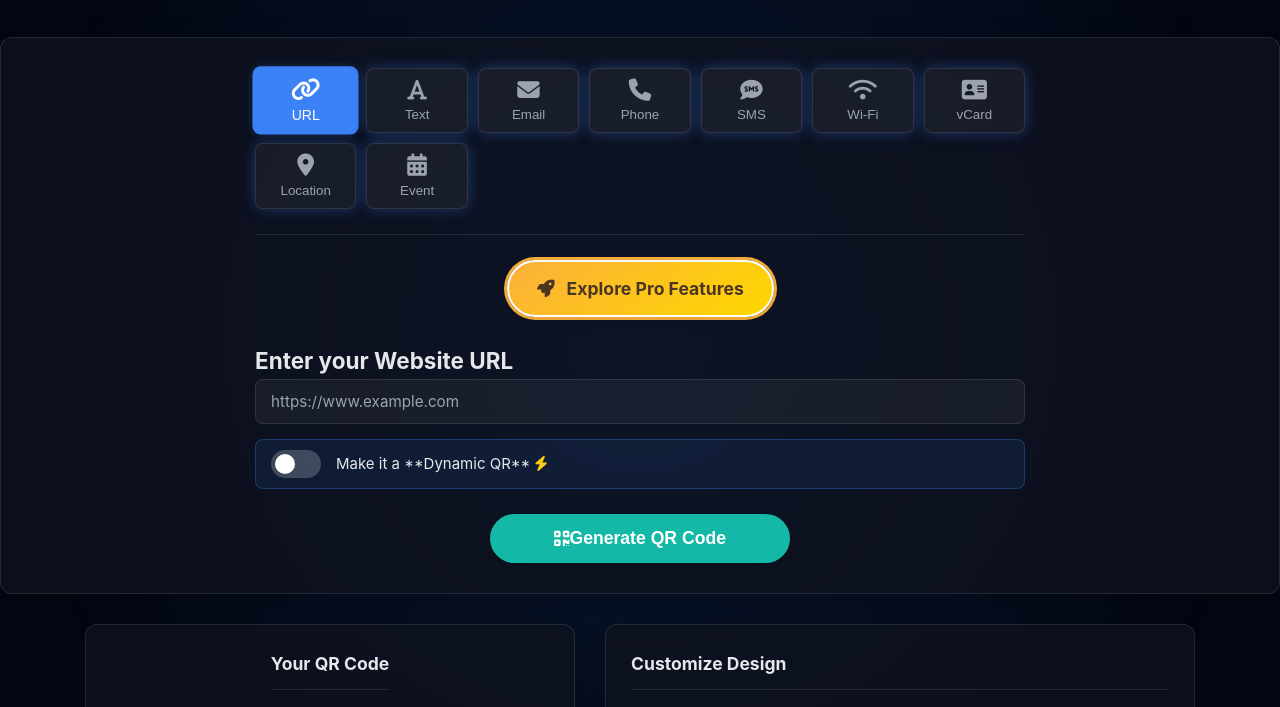
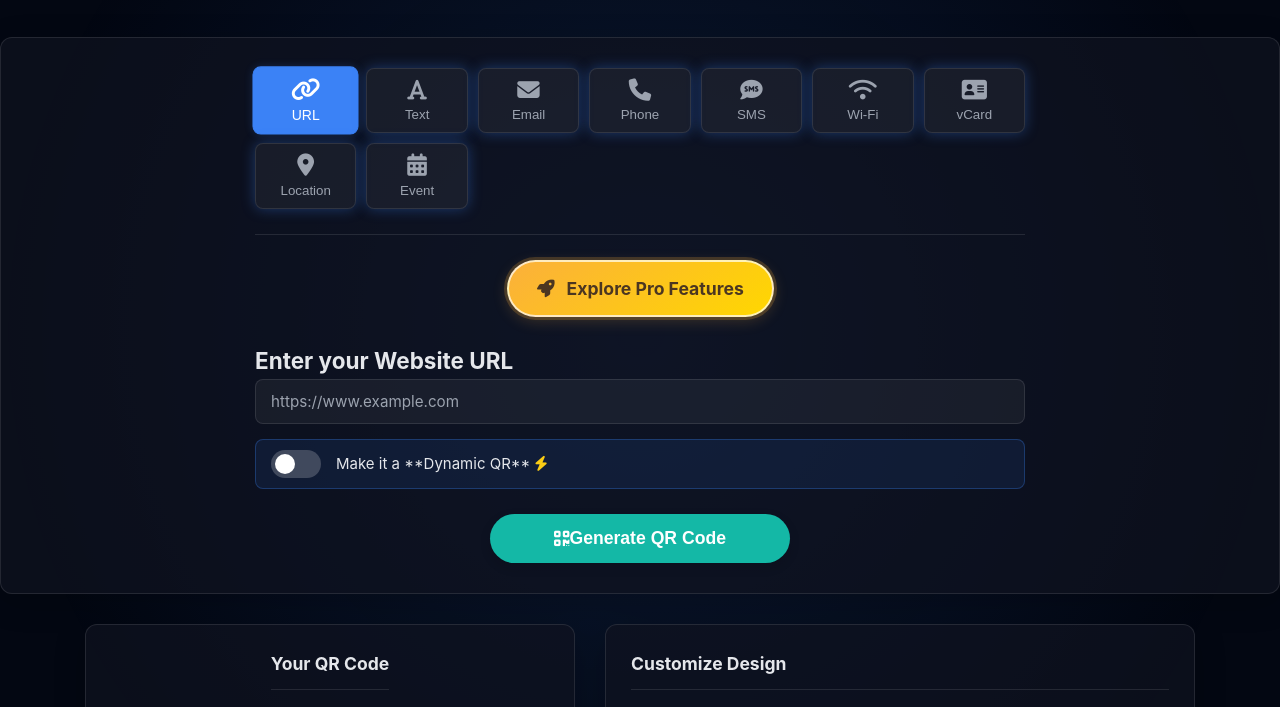
Before and after one commit to rdx0090/Qodeo, a website: page index.html in a window 1280 px wide. Shown: the part 68-775 px from the top of the page. Drawn offline with nearby package versions, Linux system fonts and the light colour scheme; no server answers.

Commit message:
Update style.css

```diff
--- a/style.css
+++ b/style.css
@@ -1,4 +1,4 @@
-/* === Qodeo ULTIMATE DARK THEME v2.4 (FINAL & MAGNETIC BUTTONS) with 24/7 Pulsing Glow === */
+/* === Qodeo ULTIMATE DARK THEME v2.5 (FINAL & MAGNETIC BUTTONS) with ENHANCED PRO BUTTON === */
 * { margin: 0; padding: 0; box-sizing: border-box; }
 @import url('https://fonts.googleapis.com/css2?family=Inter:wght@400;500;600;700&display=swap');
 
@@ -51,7 +51,6 @@ body::before {
     100% { transform: rotate(360deg); }
 }
 
-/* === YAHAN NAYI ANIMATION ADD KI HAI === */
 @keyframes button-pulse-glow {
   0% {
     box-shadow: 0 0 8px rgba(59, 130, 246, 0.2);
@@ -96,7 +95,6 @@ body::before {
 .qr-generator-section .container { max-width: 800px; }
 .qr-type-selector-grid { display: grid; grid-template-columns: repeat(auto-fit, minmax(100px, 1fr)); gap: 10px; margin-bottom: 25px; }
 
-/* === QR TYPE BUTTONS KA 'PAGAL' ANIMATION (HOMEPAGE) === */
 .qr-type-button {
     background-color: rgba(255,255,255,0.05);
     border: 1px solid var(--border-color);
@@ -115,7 +113,6 @@ body::before {
     text-decoration: none;
     position: relative;
     overflow: hidden;
-    /* === YAHAN ANIMATION APPLY KI HAI === */
     animation: button-pulse-glow 3s infinite ease-in-out;
 }
 .qr-type-button::before {
@@ -138,7 +135,6 @@ body::before {
     border-color: var(--primary-color);
     color: var(--primary-color);
     transform: translateY(-3px);
-    /* Jab hover ho to 24/7 wali animation ruk jaye */
     animation-play-state: paused;
 }
 .qr-type-button:hover i { color: var(--primary-color); }
@@ -147,7 +143,6 @@ body::before {
     border-color: var(--primary-color);
     color: white;
     transform: scale(1.05);
-    /* Jab button active ho to bhi animation ruk jaye */
     animation-play-state: paused;
 }
 .qr-type-button.active i { color: white; }
@@ -222,9 +217,49 @@ input:checked + .slider:before { transform: translateX(22px); }
 .button-save:hover { box-shadow: 0 4px 15px rgba(59, 130, 246, 0.3); }
 .options-column .control-group input[type="color"] { background: none; border: none; padding: 0; width: 40px; }
 .pro-button-container { text-align: center; margin: 25px 0; padding-top: 25px; border-top: 1px solid var(--border-color); }
-.button-pro-cta { display: inline-flex; align-items: center; justify-content: center; gap: 12px; padding: 12px 28px; font-size: 1.1rem; font-weight: 700; text-decoration: none; background: linear-gradient(145deg, #FBB03B, #FFD700); color: #4B3621; border-radius: 50px; border: 2px solid #fff; box-shadow: 0 4px 15px rgba(0,0,0,0.1), 0 0 0 3px #FBB03B; position: relative; overflow: hidden; z-index: 1; animation: pulse-zoom-pro 2.5s infinite ease-in-out; transition: transform 0.2s ease, box-shadow 0.2s ease; }
-.button-pro-cta:hover { animation-play-state: paused; transform: scale(1.05); box-shadow: 0 6px 20px rgba(0,0,0,0.15), 0 0 0 4px #FFD700; }
-@keyframes pulse-zoom-pro { 0% { transform: scale(1); } 50% { transform: scale(1.03); } 100% { transform: scale(1); } }
+
+/* === PRO BUTTON KA CODE UPDATE KIYA HAI === */
+.button-pro-cta {
+    display: inline-flex;
+    align-items: center;
+    justify-content: center;
+    gap: 12px;
+    padding: 12px 28px;
+    font-size: 1.1rem;
+    font-weight: 700;
+    text-decoration: none;
+    background: linear-gradient(145deg, #FBB03B, #FFD700);
+    color: #4B3621;
+    border-radius: 50px;
+    border: 2px solid rgba(255, 255, 255, 0.7); /* Thora soft border */
+    position: relative;
+    overflow: hidden;
+    z-index: 1;
+    animation: pulse-zoom-pro 2.5s infinite ease-in-out;
+    transition: transform 0.2s ease, box-shadow 0.2s ease;
+}
+.button-pro-cta:hover {
+    animation-play-state: paused;
+    transform: scale(1.05);
+    box-shadow: 0 6px 20px rgba(251, 176, 59, 0.3), 0 0 0 4px rgba(255, 215, 0, 0.5);
+}
+
+/* === PRO BUTTON KI ANIMATION UPDATE KI HAI === */
+@keyframes pulse-zoom-pro {
+    0% {
+        transform: scale(1);
+        box-shadow: 0 4px 15px rgba(251, 176, 59, 0.2), 0 0 0 3px rgba(251, 176, 59, 0.2);
+    }
+    50% {
+        transform: scale(1.04); /* Thora zyada zoom */
+        box-shadow: 0 6px 25px rgba(251, 176, 59, 0.4), 0 0 0 6px rgba(251, 176, 59, 0.4); /* Glow effect */
+    }
+    100% {
+        transform: scale(1);
+        box-shadow: 0 4px 15px rgba(251, 176, 59, 0.2), 0 0 0 3px rgba(251, 176, 59, 0.2);
+    }
+}
+
 .visitor-stats-section { padding: 40px 0; background-color: transparent; }
 .stats-box { background: var(--content-bg); max-width: 320px; margin: 0 auto; padding: 30px; border: none; border-radius: 14px; text-align: center; display: flex; flex-direction: column; align-items: center; gap: 10px; position: relative; overflow: hidden; animation: pulseGlow 4s infinite ease-in-out; }
 .stats-box::before { content: ''; position: absolute; top: 0; left: 0; right: 0; bottom: 0; border-radius: inherit; padding: 2px; background: linear-gradient(115deg, var(--secondary-color), var(--primary-color), var(--secondary-color)); background-size: 200% 200%; animation: animate-border-glow 5s infinite linear; -webkit-mask: linear-gradient(#fff 0 0) content-box, linear-gradient(#fff 0 0); -webkit-mask-composite: xor; mask-composite: exclude; }
```
